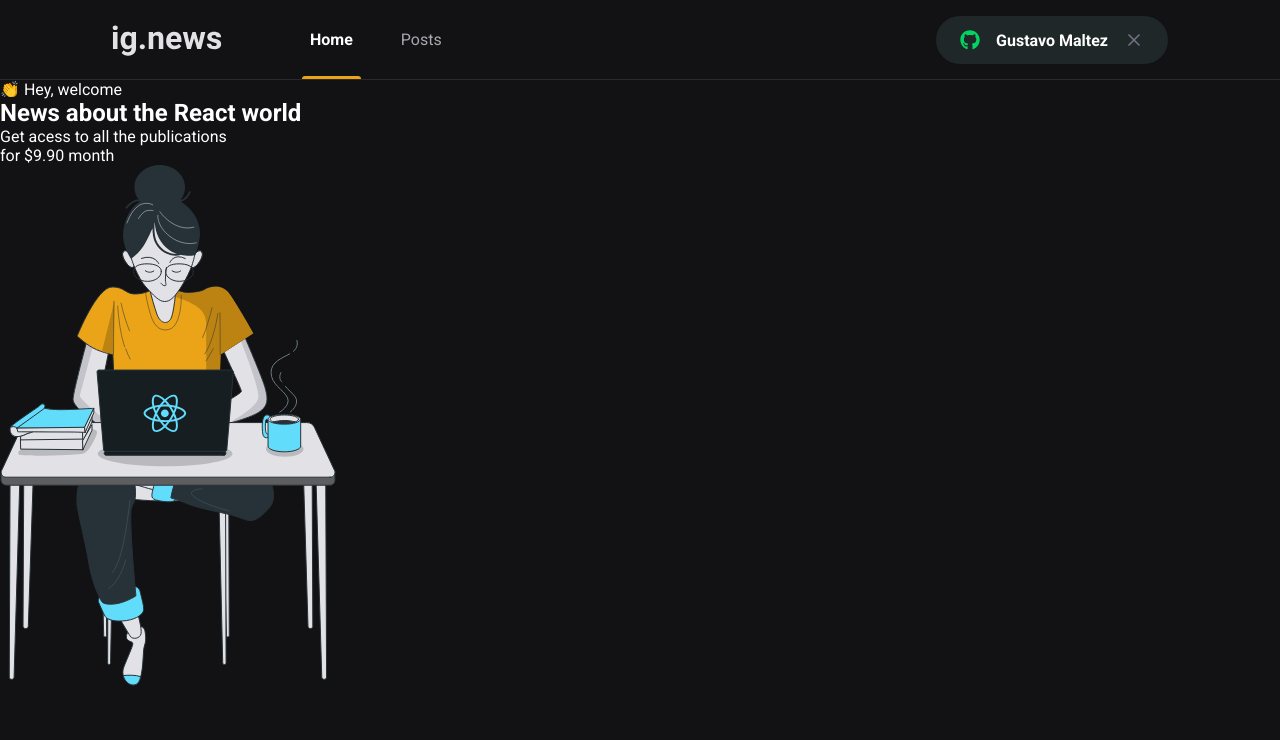
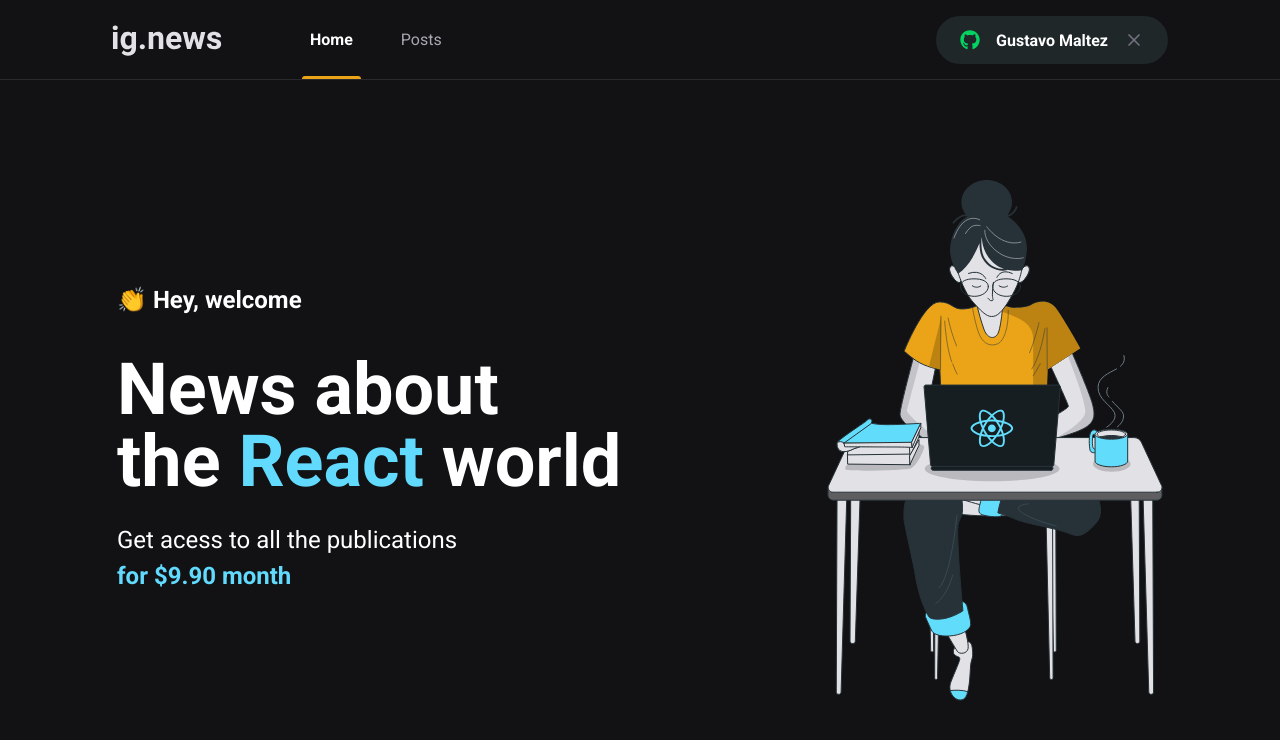
Before and after one commit to gustavomaltez/-Ignite-ChapterThree, a Next.js app in the folder ignews/: page / in a window 1280 px wide. Shown: the top 740 px of the page. Built offline with nearby package versions, Linux system fonts and the light colour scheme.

Commit message:
style: finished home styles

```diff
--- a/ignews/src/pages/home.module.scss
+++ b/ignews/src/pages/home.module.scss
@@ -1,5 +1,5 @@
 .contentContainer {
-    max-width: 110px;
+    max-width: 1110px;
     margin: 0 auto;
     padding: 0 2rem;
     height: calc(100vh - 5rem);
@@ -11,4 +11,32 @@
 
 .hero {
     max-width: 600px;
+
+    > span {
+        font-size: 1.5rem;
+        font-weight: bold;
+    }
+
+    h1 {
+        font-size: 4.5rem;
+        line-height: 4.5rem;
+        font-weight: 900;
+        margin-top: 2.5rem;
+
+        span {
+            color: var(--cyan-500);
+        }
+    }
+
+    p {
+        font-size: 1.5rem;
+        line-height: 2.25rem;
+        margin-top: 1.5rem;
+
+        span {
+            color: var(--cyan-500);
+            font-weight: bold;
+        }
+    }
+
 }
--- a/ignews/src/pages/index.tsx
+++ b/ignews/src/pages/index.tsx
@@ -1,4 +1,5 @@
 import Head from 'next/head';
+import styles from './home.module.scss';
 
 export default function Home() {
   return (
@@ -7,10 +8,10 @@ export default function Home() {
         <title>Home | IG News</title>
       </Head>
 
-      <main>
-        <section>
+      <main className={styles.contentContainer}>
+        <section className={styles.hero}>
           <span>👏 Hey, welcome</span>
-          <h1>News about the <span>React</span> world</h1>
+          <h1>News about <br/> the <span>React</span> world</h1>
           <p>
             Get acess to all the publications <br/>
             <span>for $9.90 month</span>
```
